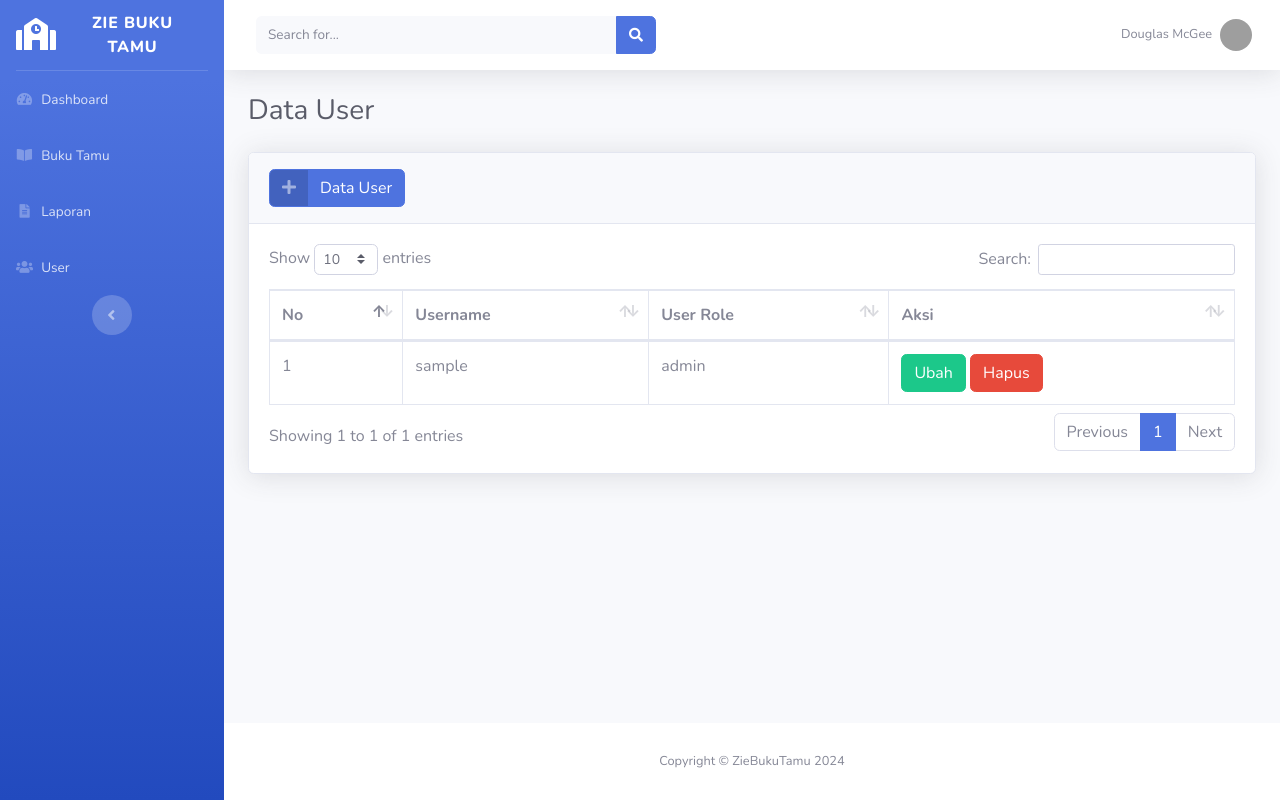
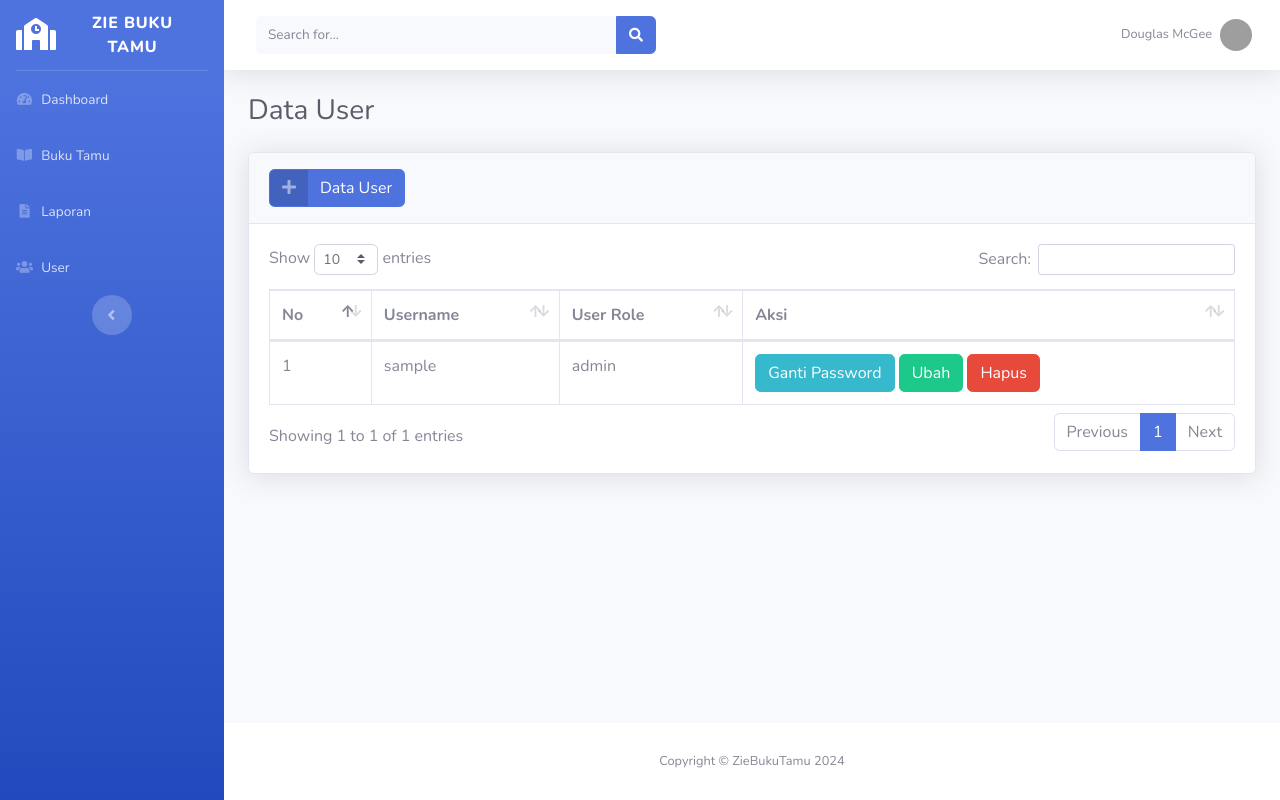
Before and after one commit to Fhr11/Buku_Tamu, a PHP site: page /users.php in a window 1280 px wide. Run offline with PHP 8.4, Linux system fonts and the light colour scheme; tables that the repository leaves empty or names only in its code hold one stand-in row (values such as "Sample post"); grey boxes are pictures that could not be loaded.

Commit message:
menambahkan fitur ganti password user

```diff
--- a/function.php
+++ b/function.php
@@ -126,3 +126,20 @@ function hapus_user($id)
     mysqli_query($koneksi, $query);
     return mysqli_affected_rows($koneksi);
 }
+
+//function ganti password
+function ganti_password($data)
+{
+    global $koneksi;
+
+    $kode = htmlspecialchars($data["id_user"]);
+    $password = htmlspecialchars($data["password"]);
+    $password_hash = password_hash($password, PASSWORD_DEFAULT);
+
+    $query = "UPDATE users SET
+                password = '$password_hash'
+                WHERE id_users = '$kode'";
+    mysqli_query($koneksi, $query);
+
+    return mysqli_affected_rows($koneksi);
+}
--- a/templates/footer.php
+++ b/templates/footer.php
@@ -78,6 +78,26 @@
     });
 </script>
 
+<script>
+    //auto hide notifikasi
+    $(document).ready(function() {
+        window.setTimeout(function() {
+            $(".alert").fadeTo(500, 0).slideUp(500, function() {
+                $(this).remove();
+            });
+        }, 400);
+    });
+
+    //ambil data id uer dati tombool ganti password ke modal ke modal ganti password
+    $('#gantiPassword').on('show.bs.modal', function(event) {
+        var button = $(event.relatedTarget);
+        var id = button.data('id');
+        console.log(id);
+        var modal = $(this);
+        modal.find('.modal-body #id_user').val(id);
+    });
+</script>
+
 </body>
 
 </html>
--- a/users.php
+++ b/users.php
@@ -23,10 +23,26 @@ include_once('templates/header.php');
             <div class="alert alert-danger" role="alert">
                 Data gagal disimpan!
             </div>
-    <?php
+            <?php
+            }
+        } else if (isset($_POST['ganti_password'])){
+            if (ganti_password($_POST)>0) {
+            ?>
+                <div class="alert alert-success" role="alert">
+                    Password berhasil diubah!
+                </div>
+            <?php
+            }else {
+                ?>
+                <div class="alert alert-danger" role="alert">
+                    Passowrd gagal diubah!
+                </div>
+                <?php
+            }
         }
-    }
-    ?>
+
+        ?>
+
     <!-- DataTales Tambah -->
     <div class="card shadow mb-4">
         <div class="card-header py-3">
@@ -60,6 +76,9 @@ include_once('templates/header.php');
                                 <td><?= $user['username'] ?></td>
                                 <td><?= $user['user_role'] ?></td>
                                 <td>
+                                    <button type="button" class="btn btn-info btn-icon-split" data-toggle="modal" data-target="#gantiPassword" data-id="<?= $user['id_users'] ?>">
+                                        <span class="text">Ganti Password</span>
+                                    </button>
                                     <a class="btn btn-success" href="edit-user.php?id=<?= $user['id_users'] ?>">Ubah</a>
                                     <a onclick="return confirm('Apakah anda yakin ingin menghapus data ini?')" class="btn btn-danger" href="hapus-user.php?id=<?= $user['id_users'] ?>">Hapus</a>
                                 </td>
@@ -90,43 +109,28 @@ include_once('templates/header.php');
     ?>
 
     <!-- Modal -->
-    <div class="modal fade" id="TambahModal" tabindex="-1" aria-labelledby="TambahModalLabel" aria-hidden="true">
+    <div class="modal fade" id="gantiPassword" tabindex="-1" aria-labelledby="gantiPassword" aria-hidden="true">
         <div class="modal-dialog">
             <div class="modal-content">
                 <div class="modal-header">
-                    <h5 class="modal-title" id="TambahModalLabel">Modal Title</h5>
+                    <h5 class="modal-title" id="gantiPasswordLabel">Ganti Password</h5>
                     <button type="button" class="close" data-dismiss="modal" aria-label="Close">
                         <span aria-hidden="true">&times;</span>
                     </button>
                 </div>
                 <div class="modal-body">
                     <form method="post" action="">
-                        <input type="hidden" name="id_user" id="id_user" value="<?= $kodeuser ?>">
+                        <input type="hidden" name="id_user" id="id_user">
                         <div class="form-group row">
-                            <label for="username" class="col-sm-3 col-form-label">Username</label>
-                            <div class="col-sm-8">
-                                <input type="text" class="form-control" id="username" name="username">
-                            </div>
-                        </div>
-                        <div class="form-group row">
-                            <label for="password" class="col-sm-3 col-form-label">Password</label>
-                            <div class="col-sm-8">
+                            <label for="password" class="col-sm-3 col-form-label">Password Baru</label>
+                            <div class="col-sm-7">
                                 <input type="password" class="form-control" id="password" name="password">
-                            </div>
-                        </div>
-                        <div class="form-group row">
-                            <label for="user_role" class="col-sm-3 col-form-label">User Role</label>
-                            <div class="col-sm-8">
-                                <select class="form-control" id="user_role" name="user_role">
-                                    <option value="admin">Administrator</option>
-                                    <option value="operator">Operator</option>
-                                </select>
                             </div>
                         </div>
                 </div>
                 <div class="modal-footer">
                     <button type="button" class="btn btn-secondary" data-dismiss="modal">Keluar</button>
-                    <a href="users.php"><input type="submit" class="btn btn-primary" name="simpan" value="Simpan"></a>
+                    <button type="submit" name="ganti_password" class="btn btn-primary">Simpan</button>
                 </div>
                 </form>
             </div>
```
